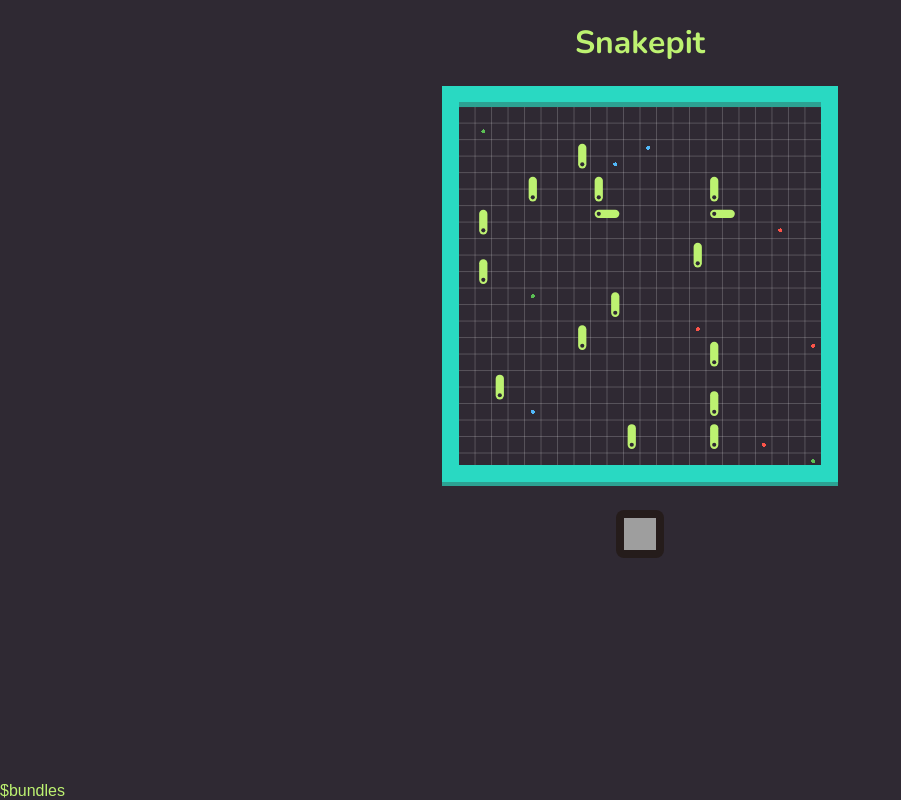
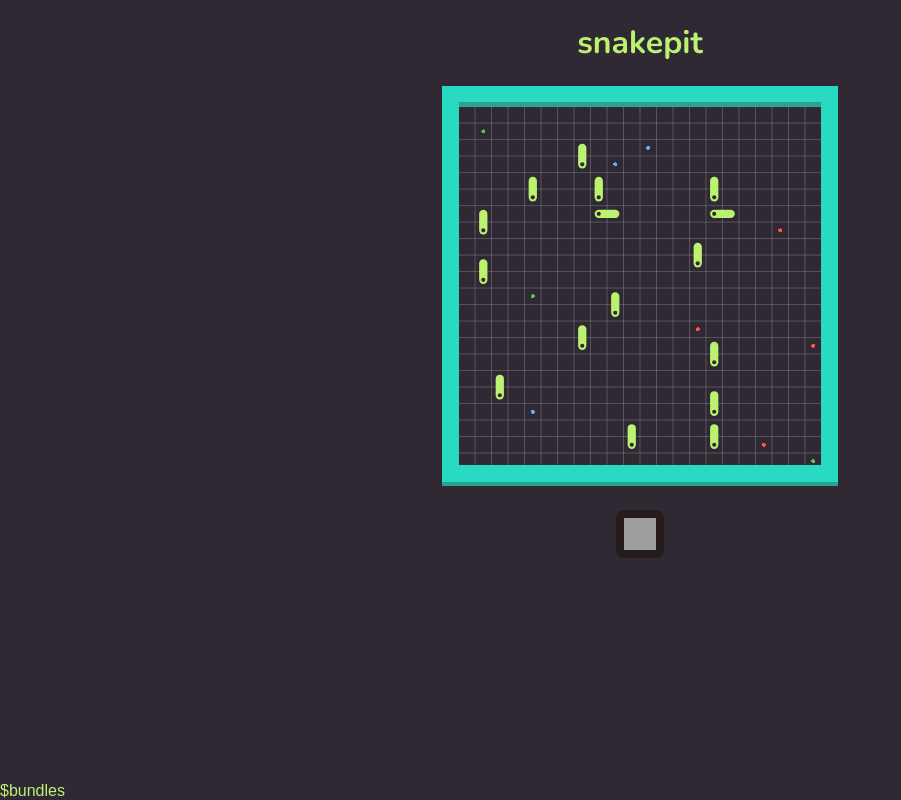
Before and after one commit to RoscoeH/snakepit, a React app: page / in a window 1280 px wide. Shown: the whole page, without its empty margins (0-901 px from the left). Built offline with nearby package versions, Linux system fonts and the light colour scheme; grey boxes are pictures that could not be loaded.

Commit message:
Make title lowercase for style

```diff
--- a/src/components/App.tsx
+++ b/src/components/App.tsx
@@ -22,7 +22,7 @@ class App extends Component {
       <div className="app">
         <div className="header">
           <div className="box" />
-          <h1 className="title">Snakepit</h1>{' '}
+          <h1 className="title">snakepit</h1>{' '}
           <span className={`box align-right fade-in-out ${visible()} `}>
             {population.time}
           </span>
```
